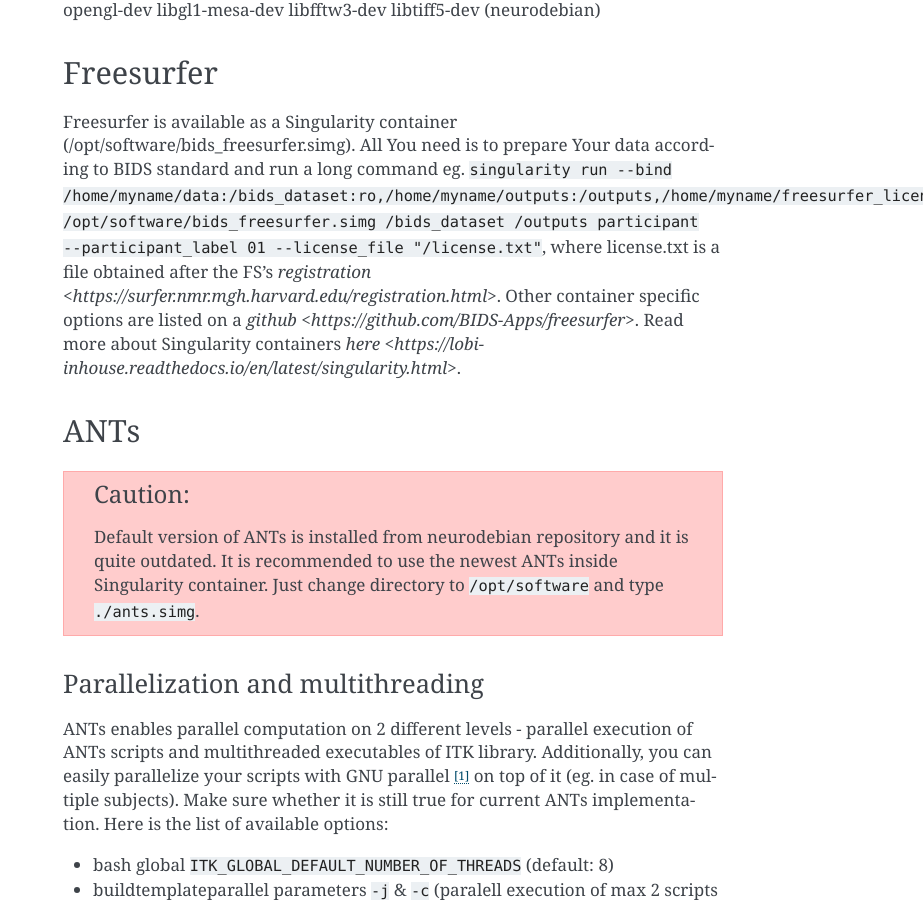
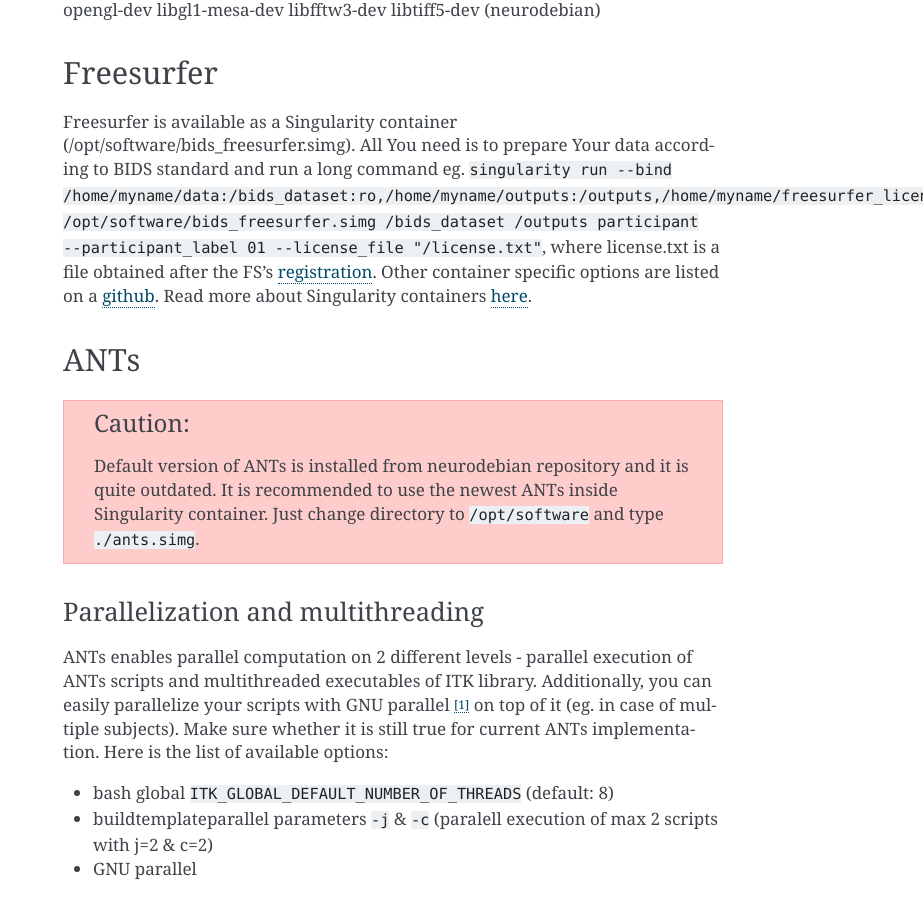
Before and after one commit to nencki-lobi/lobi-inhouse, a Sphinx documentation site: the page built from docs/software.rst, in a window 1280 px wide and 900 px high, scrolled down 495 px. Shown: the whole window, without its empty margins (357-1280 px from the left). Built offline with Sphinx 7.4.7, drawn with Linux system fonts in a browser that asks for light colours.

Commit message:
Repair links

```diff
--- a/docs/software.rst
+++ b/docs/software.rst
@@ -20,7 +20,7 @@
 
 Freesurfer
 --------------------
-Freesurfer is available as a Singularity container (/opt/software/bids_freesurfer.simg). All You need is to prepare Your data according to BIDS standard and run a long command eg. ``singularity run --bind /home/myname/data:/bids_dataset:ro,/home/myname/outputs:/outputs,/home/myname/freesurfer_license.txt:/license.txt /opt/software/bids_freesurfer.simg /bids_dataset /outputs participant --participant_label 01 --license_file "/license.txt"``, where license.txt is a file obtained after the FS's `registration <https://surfer.nmr.mgh.harvard.edu/registration.html>`. Other container specific options are listed on a `github <https://github.com/BIDS-Apps/freesurfer>`. Read more about Singularity containers `here <https://lobi-inhouse.readthedocs.io/en/latest/singularity.html>`.
+Freesurfer is available as a Singularity container (/opt/software/bids_freesurfer.simg). All You need is to prepare Your data according to BIDS standard and run a long command eg. ``singularity run --bind /home/myname/data:/bids_dataset:ro,/home/myname/outputs:/outputs,/home/myname/freesurfer_license.txt:/license.txt /opt/software/bids_freesurfer.simg /bids_dataset /outputs participant --participant_label 01 --license_file "/license.txt"``, where license.txt is a file obtained after the FS's `registration <https://surfer.nmr.mgh.harvard.edu/registration.html>`_. Other container specific options are listed on a `github <https://github.com/BIDS-Apps/freesurfer>`_. Read more about Singularity containers `here <https://lobi-inhouse.readthedocs.io/en/latest/singularity.html>`_.
 
 ANTs
 --------------------
```
